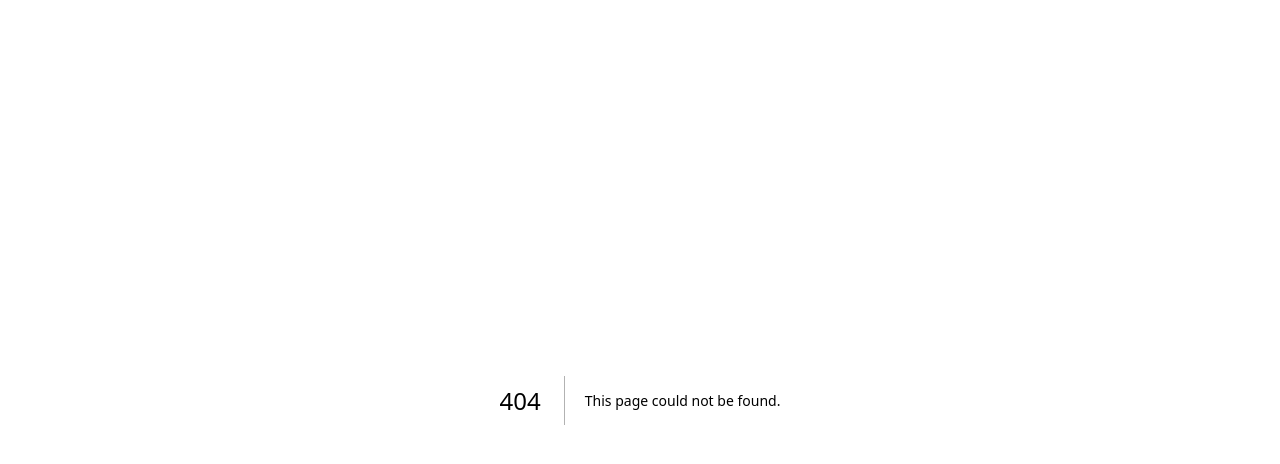
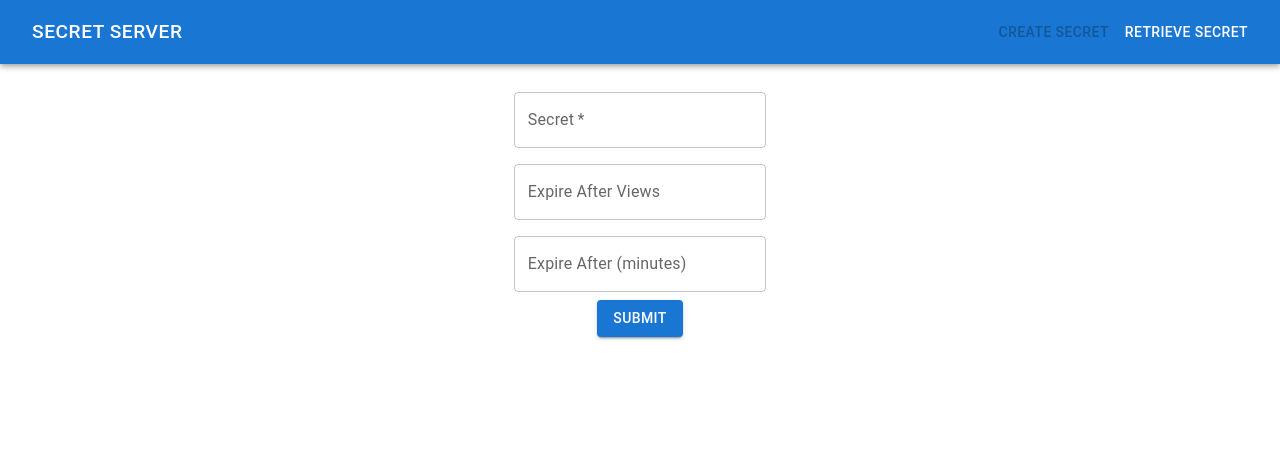
Before and after one commit to JozsefKiss90/secret_frontend, a Next.js app: page /secret_create in a window 1280 px wide. Before the commit this address had no page. Shown: the top 464 px of the page. Built offline with nearby package versions, Linux system fonts and the light colour scheme; no server answers.

Commit message:
refactored tyes, renamed folders

```diff
--- a/UI/Navbar.tsx
+++ b/UI/Navbar.tsx
@@ -15,7 +15,9 @@ const Navbar = () => {
         <Link href="/" passHref>
           <Button
             color="inherit"
-
+            sx={
+              {fontSize:'1.2rem'}
+            }
           >
            Secret Server
           </Button>
@@ -23,8 +25,10 @@ const Navbar = () => {
         <Typography variant="h6" style={{ flexGrow: 1 }}>
 
         </Typography>
-        <Link href="/secret_form" passHref>
-          <Button color="inherit" disabled={router.pathname === '/secret_form'}>
+        <Link href="/secret_create" passHref>
+          <Button color="inherit"
+                  disabled={router.pathname === '/secret_create'}
+            >
             Create Secret
           </Button>
         </Link>
--- a/UI/SecretFormCreate.tsx
+++ b/UI/SecretFormCreate.tsx
@@ -1,21 +1,8 @@
 import { Box, TextField, Button } from "@mui/material"
 import Navbar from "./Navbar"
+import { SecretFormPropsCreate }  from '../types/types'
 
-type Secret = {
-    secret_text?: string
-    expireAfterViews?: number
-    expireAfter?: number
-  } | undefined
-
-type SecretFormProps = {
-    secret: Secret,
-    warning: boolean,
-    feedback: string,
-    handleInputChange: (e: React.ChangeEvent<HTMLInputElement>) => void;
-    handleSubmit: (e: React.FormEvent) => void;
-};
-
-const SecretFormCreate : React.FC<SecretFormProps> = ({ secret, warning,feedback, handleInputChange, handleSubmit }) => {
+const SecretFormCreate : React.FC<SecretFormPropsCreate> = ({ secret, warning, isLoading, feedback, handleInputChange, handleSubmit }) => {
 
     return (
         <div>
@@ -64,10 +51,15 @@ const SecretFormCreate : React.FC<SecretFormProps> = ({ secret, warning,feedback
                 </div>
             )}
             {feedback && (
-                <div style={{marginTop:'10px', color:'green',  textAlign:'center' }}>
+                <h3 style={{marginTop:'10px', color:'green',  textAlign:'center' }}>
                     {feedback}
-                </div>
+                </h3>
             )}
+            {isLoading &&
+            <h3 style={{textAlign:'center' }}>
+                Loading...
+            </h3>
+        }
         </div>
     )
 }
--- a/UI/SecretTable.tsx
+++ b/UI/SecretTable.tsx
@@ -48,7 +48,7 @@ const SecretTable: React.FC<SecretTableProps> = ({ secret }) => {
                     </TableRow>
                     <TableRow>
                         <TableCell component="th" scope="row">
-                            Expires In
+                            Expires At
                         </TableCell>
                         <TableCell>
                             {secret.expires_at && secret.secret_text
--- a/logic/useCreateSecrets.tsx
+++ b/logic/useCreateSecrets.tsx
@@ -1,16 +1,12 @@
 import { useState } from "react"
-
-type Secret = {
-    secret_text?: string
-    expireAfterViews?: number
-    expireAfter?: number
-  } | undefined
+import { PostSecret }  from '../types/types'
 
 export const useCreateSecrets = () => {
 
-    const [secret, setSecret] = useState<Secret>({})
+    const [secret, setSecret] = useState<PostSecret>({})
     const [warning, setWarning] = useState<boolean>(false)
     const [feedback, setFeedback] = useState<string>()
+    const [isLoading, setIsLoading] = useState<boolean>(false)
 
     const apiUrl = process.env.NEXT_PUBLIC_API_URL
     const localUrl = process.env.NEXT_PUBLIC_URL
@@ -24,14 +20,13 @@ export const useCreateSecrets = () => {
         e.preventDefault()
 
         if (!secret.secret_text) {
-            console.error('Secret text is required!')
             setWarning(true)
             setFeedback('')
             return
           }
 
         const url = process.env.NODE_ENV === "production" ? apiUrl : localUrl
-
+        setIsLoading(true)
         const options = {
             method: 'POST',
             headers: {
@@ -51,6 +46,8 @@ export const useCreateSecrets = () => {
             console.log('Secret submitted', data)
           } catch (error) {
             console.error('Failed to submit secret', error)
+          } finally {
+            setIsLoading(false)
           }
     }
 
@@ -58,6 +55,7 @@ export const useCreateSecrets = () => {
         secret,
         warning,
         feedback,
+        isLoading,
         handleInputChange,
         handleSubmit,
       }
--- a/pages/secret_form.tsx
+++ b/pages/secret_create.tsx
@@ -8,6 +8,7 @@ export default function SecretFrom(){
     secret,
     warning,
     feedback,
+    isLoading,
     handleInputChange,
     handleSubmit,
   } = useCreateSecrets();
@@ -18,6 +19,7 @@ export default function SecretFrom(){
                 secret={secret}
                 warning={warning}
                 feedback={feedback}
+                isLoading={isLoading}
                 handleInputChange={handleInputChange}
                 handleSubmit={handleSubmit}
             />
--- a/pages/secret_retrieve.tsx
+++ b/pages/secret_retrieve.tsx
@@ -1,4 +1,4 @@
-import React, { useState } from "react";
+import React from "react";
 import SecretFormRetrive from "../UI/SecretFromRetrieve";
 import SecretTable from "../UI/SecretTable";
 import { useRetrieveSecrets } from "../logic/useRetrieveSecrets";
--- /dev/null
+++ b/types/types.ts
@@ -0,0 +1,31 @@
+
+export type PostSecret = {
+    secret_text?: string;
+    expireAfterViews?: number;
+    expireAfter?: number;
+  } | undefined;
+
+export type SecretFormPropsCreate = {
+    secret: PostSecret,
+    warning: boolean,
+    feedback: string,
+    isLoading: boolean,
+    handleInputChange: (e: React.ChangeEvent<HTMLInputElement>) => void;
+    handleSubmit: (e: React.FormEvent) => void;
+};
+
+export type SecretFormPropsRetrieve = {
+  hash: string
+  warningMessage: string
+  isXmlResponse: boolean
+  isLoading:boolean
+  handleInputChange: (e: React.ChangeEvent<HTMLInputElement>) => void
+  handleToggleChange: () => void
+  handleSubmit: (e: React.FormEvent) => void
+}
+
+export type GetSecret = {
+    secret_text?: string
+    remaining_views?: number
+    expires_at?: string
+  } | undefined
```
Also changed, not shown: UI/SecretFromRetrieve.tsx (+2 -11 lines), logic/useRetrieveSecrets.ts (+7 -11 lines).
